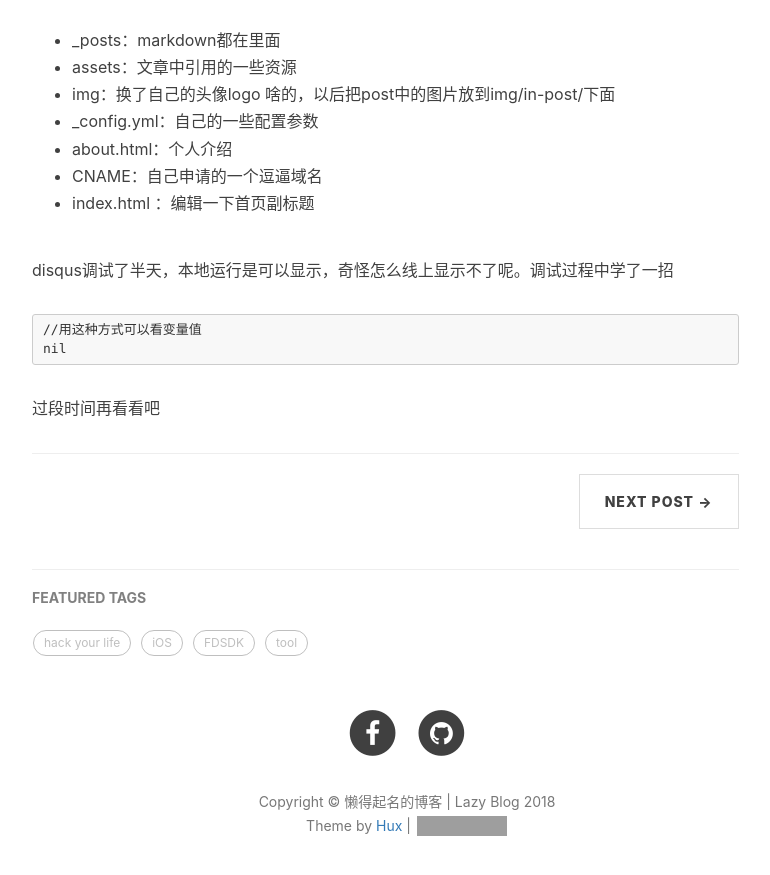
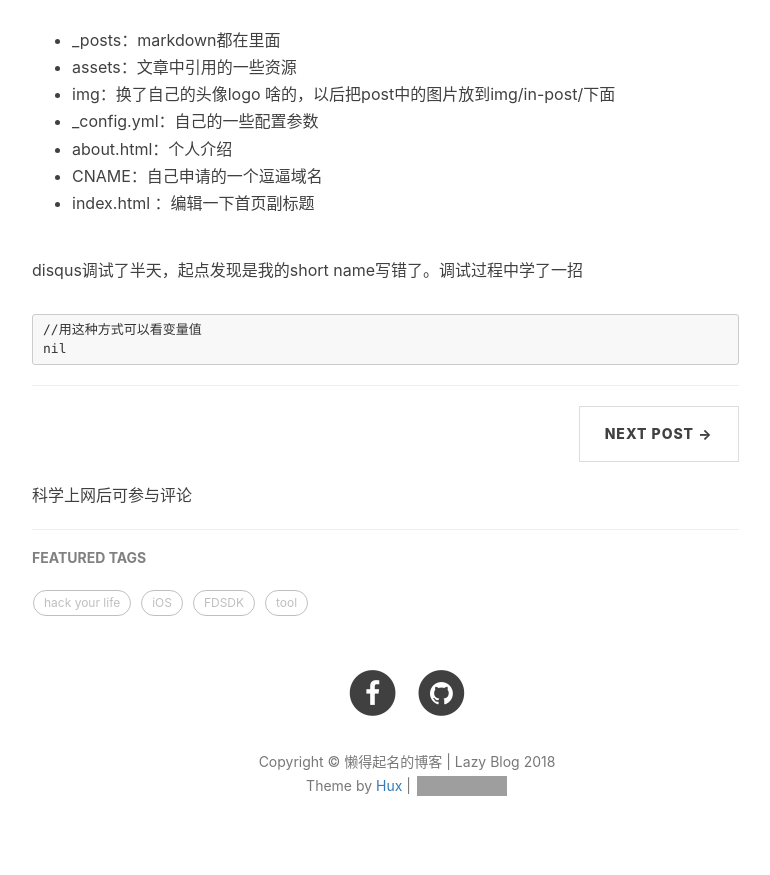
Before and after one commit to toolazytoname/toolazytoname.github.io, a Jekyll site: the page built from _posts/2016-05-19-welcome-to-jekyll.markdown, in a window 1280 px wide and 900 px high, scrolled down 1505 px. Shown: the top 875 px of the window, without its empty margins (233-1003 px from the left). Built offline with Jekyll 4.4.1, drawn with Linux system fonts in a browser that asks for light colours; nearby versions of some CDN libraries; comment, search, counter and statistics services are not loaded; grey boxes are pictures that could not be loaded.

Commit message:
增加评论提示

```diff
--- a/_layouts/post.html
+++ b/_layouts/post.html
@@ -106,6 +106,7 @@ layout: default
                 {% if site.disqus_username %}
                 <!-- disqus 评论框 start -->
                 <div class="comment">
+                    科学上网后可参与评论
                     <div id="disqus_thread" class="disqus-thread"></div>
                 </div>
                 <!-- disqus 评论框 end -->
--- a/_posts/2016-05-19-welcome-to-jekyll.markdown
+++ b/_posts/2016-05-19-welcome-to-jekyll.markdown
@@ -53,10 +53,9 @@ TODO
 * index.html ：编辑一下首页副标题
 
 
-disqus调试了半天，本地运行是可以显示，奇怪怎么线上显示不了呢。调试过程中学了一招
+disqus调试了半天，起点发现是我的short name写错了。调试过程中学了一招
 
 ~~~
 //用这种方式可以看变量值
 {{ variable | inspect }}
 ~~~
-过段时间再看看吧
```
